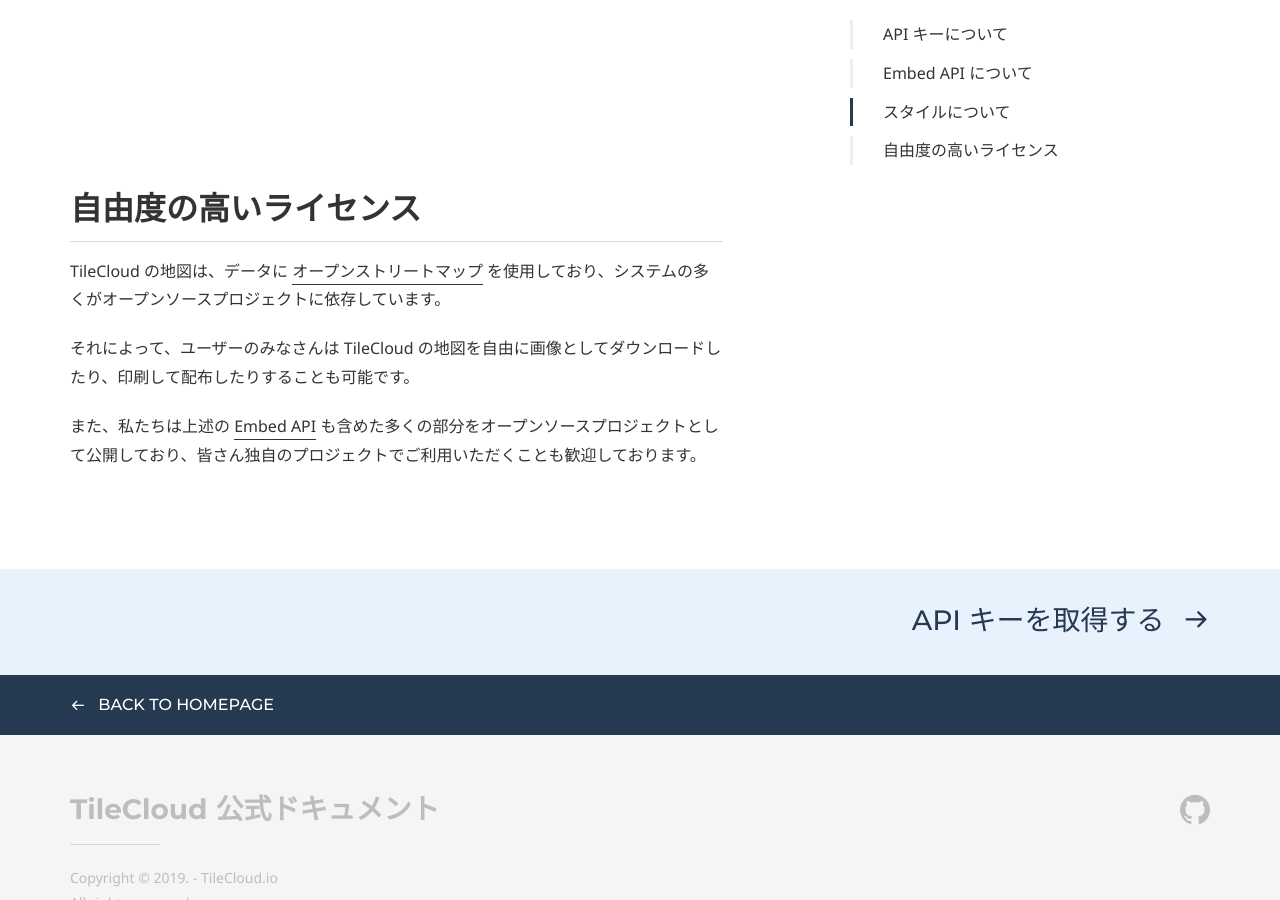
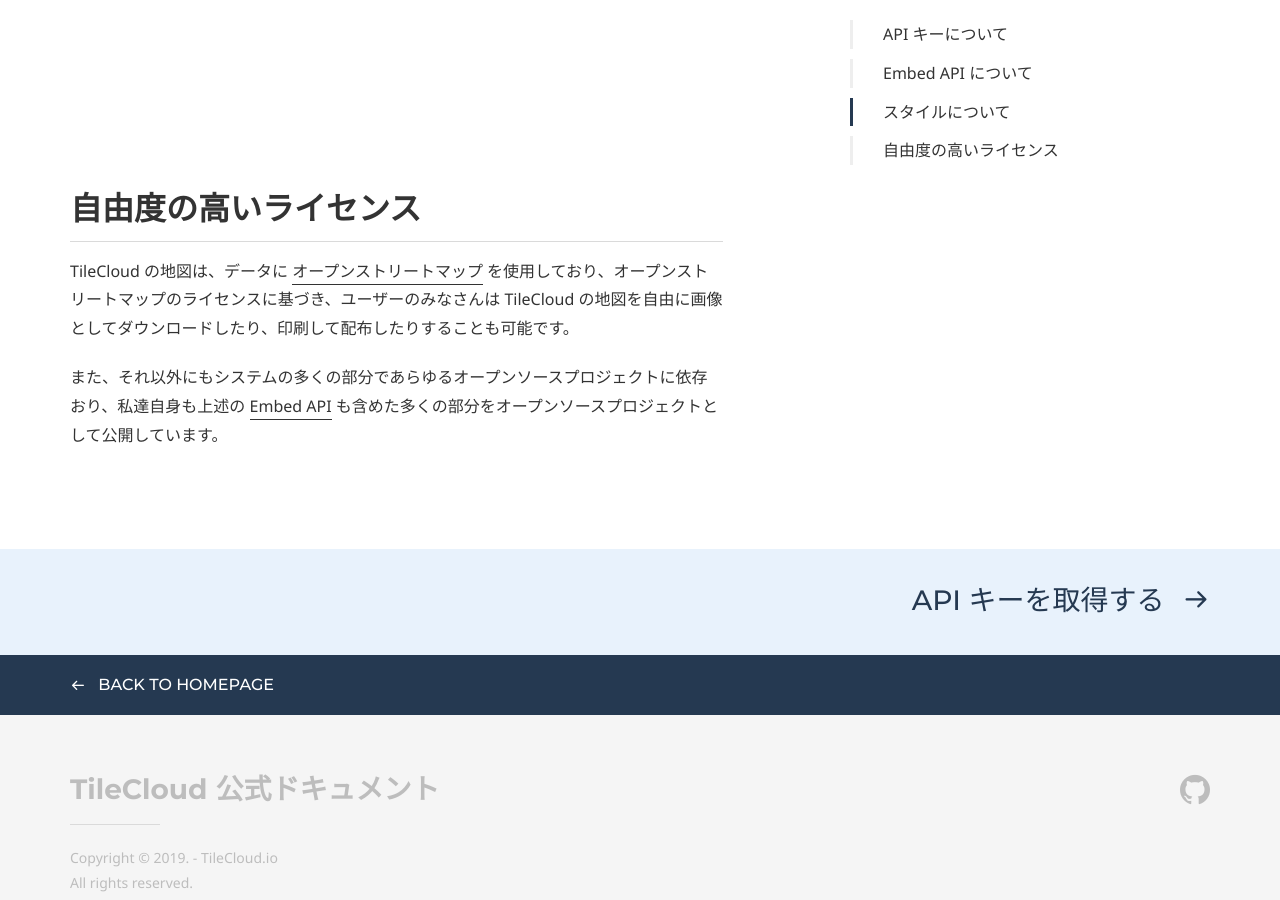
Before and after one commit to tilecloud/docs.tilecloud.io, a Jekyll site: the page built from tutorial/index.md, in a window 1280 px wide and 900 px high, scrolled down 2992 px. Built offline with Jekyll 4.4.1, drawn with Linux system fonts in a browser that asks for light colours; some web fonts are replaced; a script that is not in the unit is left out.

Commit message:
some fix

```diff
--- a/tutorial/index.md
+++ b/tutorial/index.md
@@ -101,8 +101,6 @@
 
 ## 自由度の高いライセンス
 
-TileCloud の地図は、データに [オープンストリートマップ](https://www.openstreetmap.org/) を使用しており、システムの多くがオープンソースプロジェクトに依存しています。
+TileCloud の地図は、データに [オープンストリートマップ](https://www.openstreetmap.org/) を使用しており、オープンストリートマップのライセンスに基づき、ユーザーのみなさんは TileCloud の地図を自由に画像としてダウンロードしたり、印刷して配布したりすることも可能です。
 
-それによって、ユーザーのみなさんは TileCloud の地図を自由に画像としてダウンロードしたり、印刷して配布したりすることも可能です。
-
-また、私たちは上述の [Embed API](https://github.com/tilecloud/embed) も含めた多くの部分をオープンソースプロジェクトとして公開しており、皆さん独自のプロジェクトでご利用いただくことも歓迎しております。
+また、それ以外にもシステムの多くの部分であらゆるオープンソースプロジェクトに依存おり、私達自身も上述の [Embed API](https://github.com/tilecloud/embed) も含めた多くの部分をオープンソースプロジェクトとして公開しています。
```
